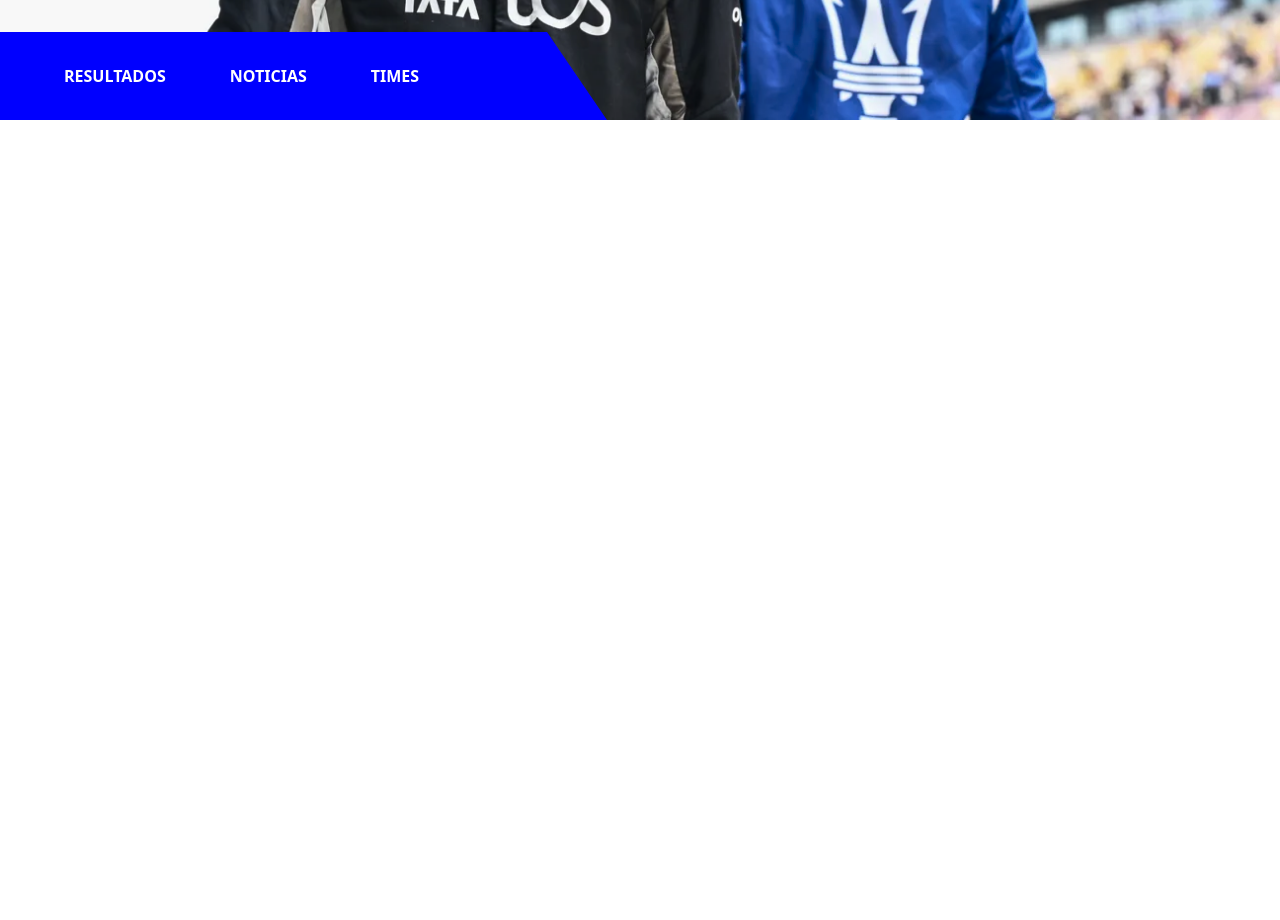
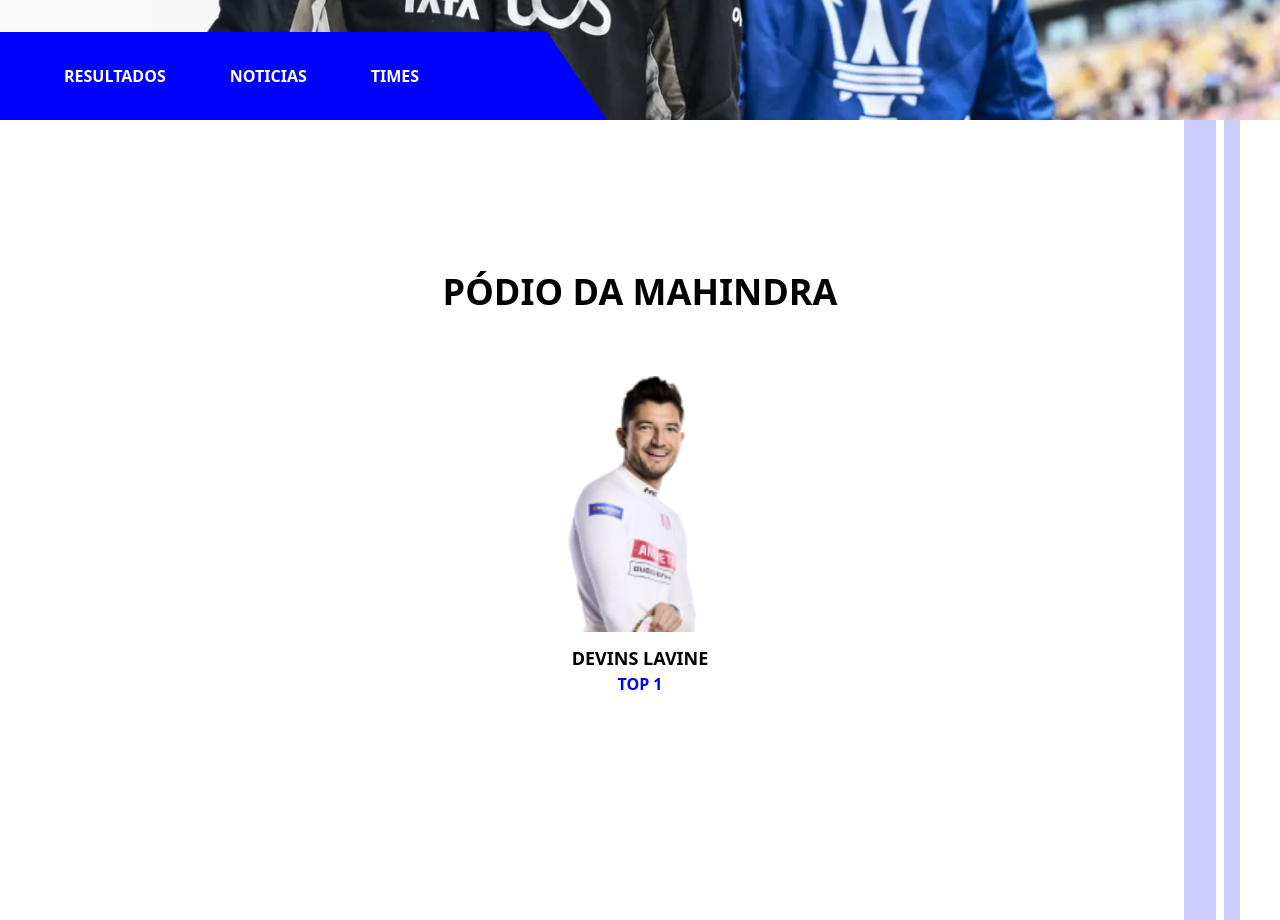
Before and after one commit to herbertdesousa/cp-web-and-front, a React (Vite) app: page / in a window 1280 px wide. Shown: the part 680-1600 px from the top of the page. Built offline with nearby package versions, Linux system fonts and the light colour scheme.

Commit message:
feat: landing standing

```diff
--- a/src/presentation/screens/Landing.tsx
+++ b/src/presentation/screens/Landing.tsx
@@ -42,10 +42,28 @@
         <span className="nav-main-triangle-2"></span>
       </nav>
 
-      <section className="h-screen w-full">
-        {/*  */}
-        {/*  */}
-        {/*  */}
+      <section className="section relative">
+        <div className="pt-16 flex gap-y-16 flex-col items-center">
+          <h2 className="font-bold text-4xl uppercase ">Pódio da Mahindra</h2>
+
+          <div className="flex flex-col flex-1 gap-y-2">
+            <img
+              src="1st-place-mahindra.png"
+              alt="Primeiro Lugar da Mahindra"
+              className="h-64"
+            />
+
+            <div className="flex flex-col items-center py-1">
+              <strong className="font-bold text-lg uppercase">
+                Devins Lavine
+              </strong>
+              <strong className="text-highlight uppercase">Top 1</strong>
+            </div>
+          </div>
+        </div>
+
+        <span className="absolute top-0 right-16 bg-highlight opacity-20 h-screen w-8"></span>
+        <span className="absolute top-0 right-10 bg-highlight opacity-20 h-screen w-4"></span>
       </section>
     </div>
   );
--- a/src/presentation/screens/landing.css
+++ b/src/presentation/screens/landing.css
@@ -30,3 +30,7 @@
   clip-path: polygon(0 0, 26% 0, 100% 100%, 71% 100%);
   @apply bg-highlight;
 }
+
+.section {
+  @apply w-full h-screen pt-[88px];
+}
```
Also changed, not shown: public/1st-place-mahindra.png (added).
